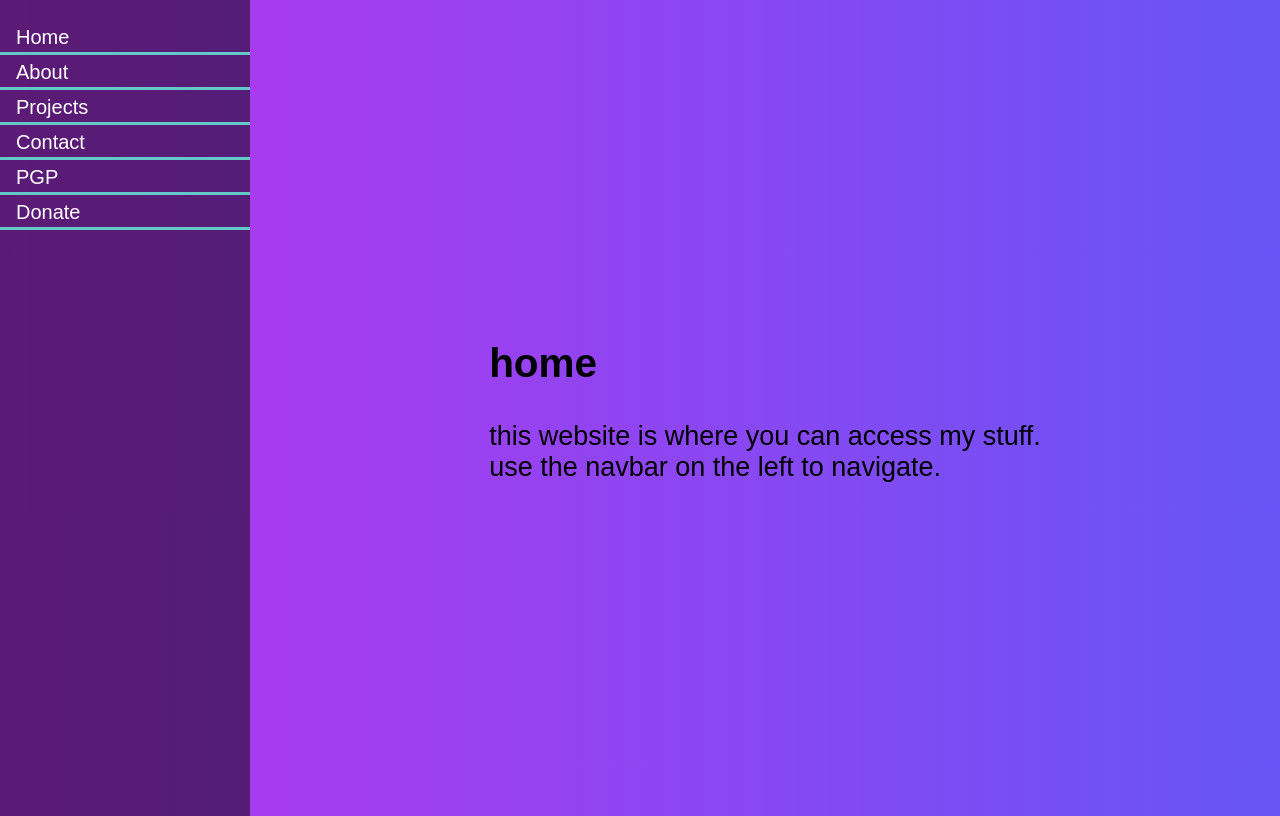
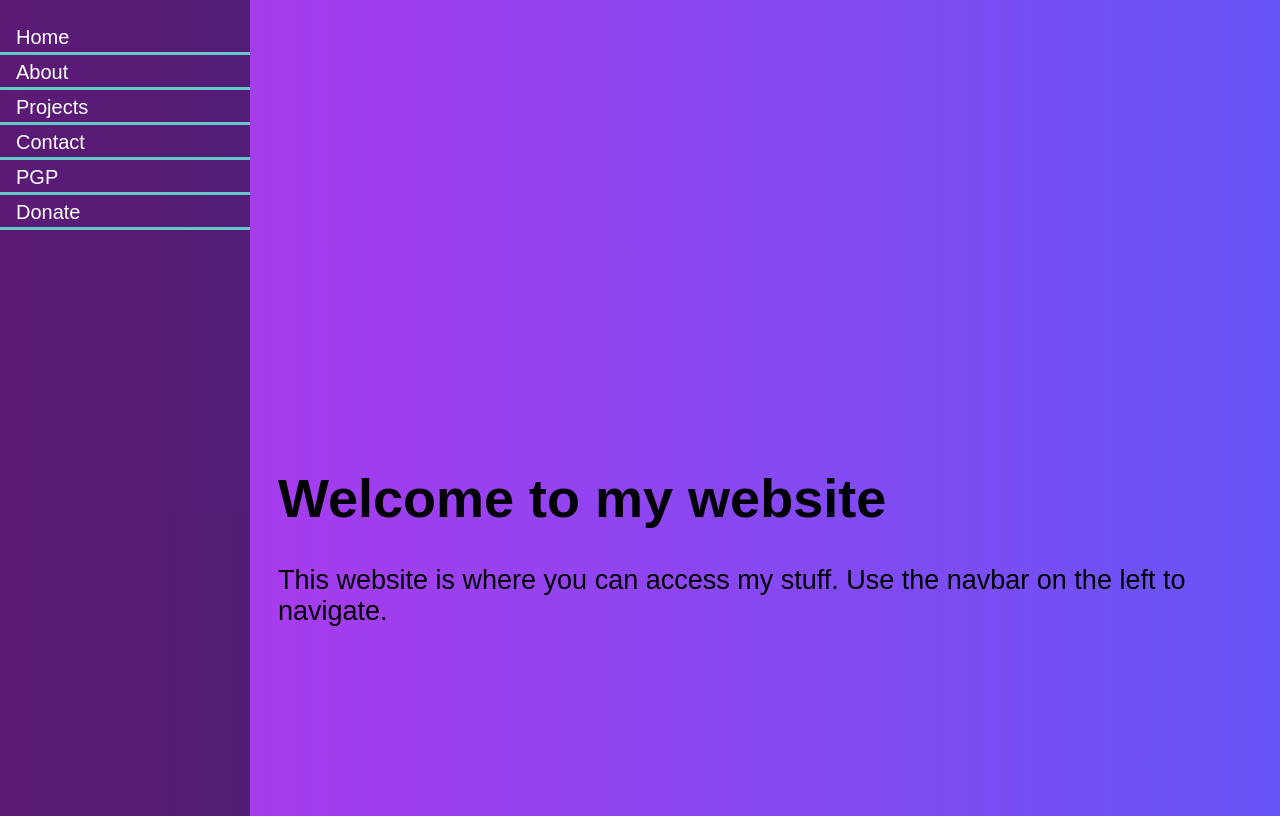
Before and after one commit to lioen-dev/lioen.xyz, a plain HTML site: page index.html in a window 1280 px wide. Drawn offline with Linux system fonts and the light colour scheme.

Commit message:
Update index.html
i cheated again

```diff
--- a/index.html
+++ b/index.html
@@ -1,24 +1,28 @@
 <!DOCTYPE html>
 <html lang="en">
+<head>
+  <meta charset="UTF-8">
+  <meta name="viewport" content="width=device-width, initial-scale=1">
+  <meta name="description" content="The homepage of my site, where you can access all my projects, donate, see my pgp keys, etc.">
+  <meta name="title" content="Home">
   <title>Home</title>
-<head>
-  <meta title="Home">
-  <meta name="description" content="The homepage of my site, where you can access all my projects, donate, see my pgp keys, etc.">
   <link rel="stylesheet" href="main.css">
-  <meta name="viewport" content="width=device-width, initial-scale=1">
 </head>
 <body>
-<div class="sidenav">
+  <header>
+    <nav class="sidenav">
       <a href="index.html">Home</a>
       <a href="about.html">About</a>
       <a href="projects.html">Projects</a>
       <a href="contact.html">Contact</a>
       <a href="pgp.html">PGP</a>
       <a href="donate.html">Donate</a>
-</div>
-<div class="main">
-  <h2>home</h2>
-  <p>this website is where you can access my stuff. <br>use the navbar on the left to navigate.</p>
-</div>
+    </nav>
+  </header>
+
+  <main class="main">
+    <h1>Welcome to my website</h1>
+    <p>This website is where you can access my stuff. Use the navbar on the left to navigate.</p>
+  </main>
 </body>
 </html>
```
Lines whose indentation alone changed are shown as unchanged.
